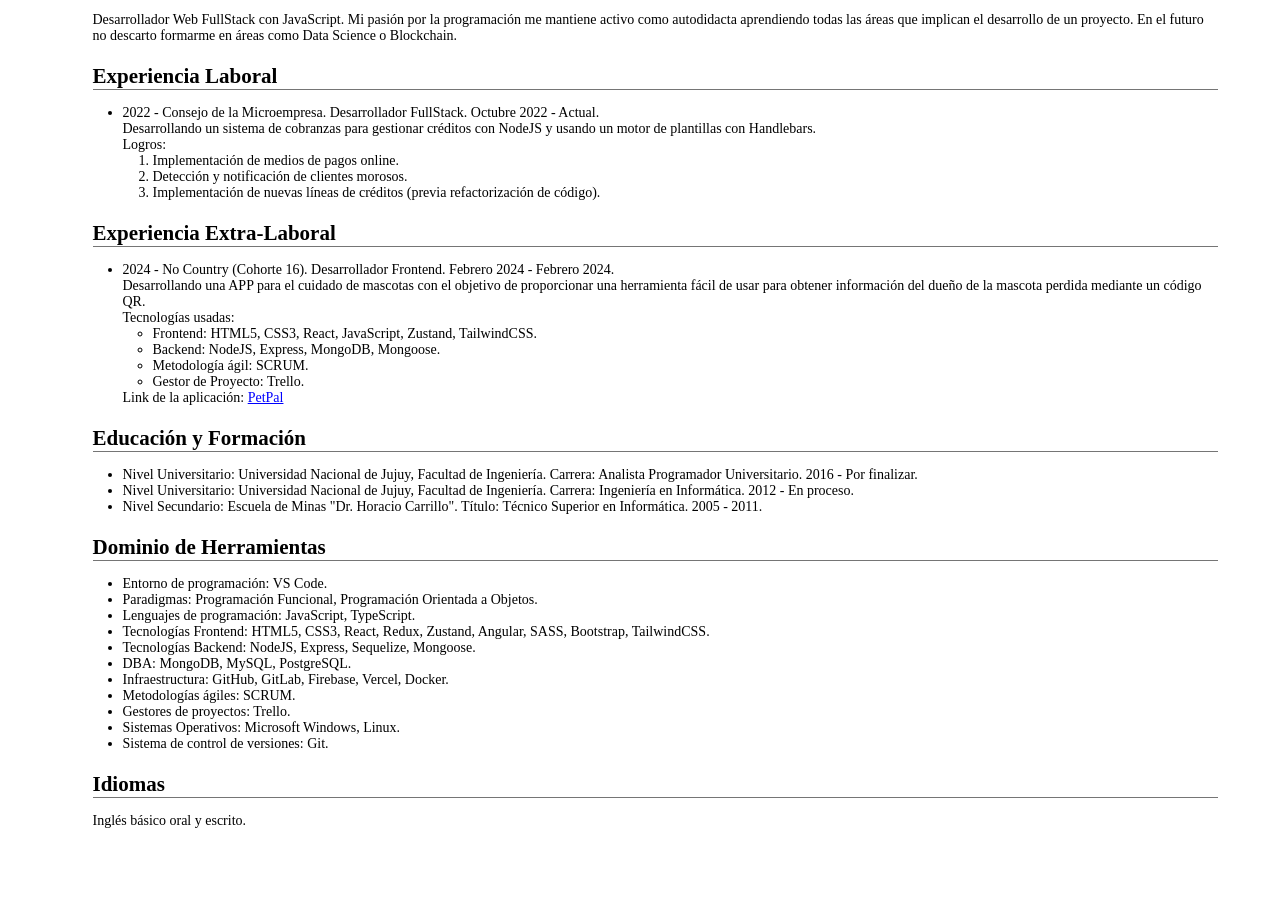
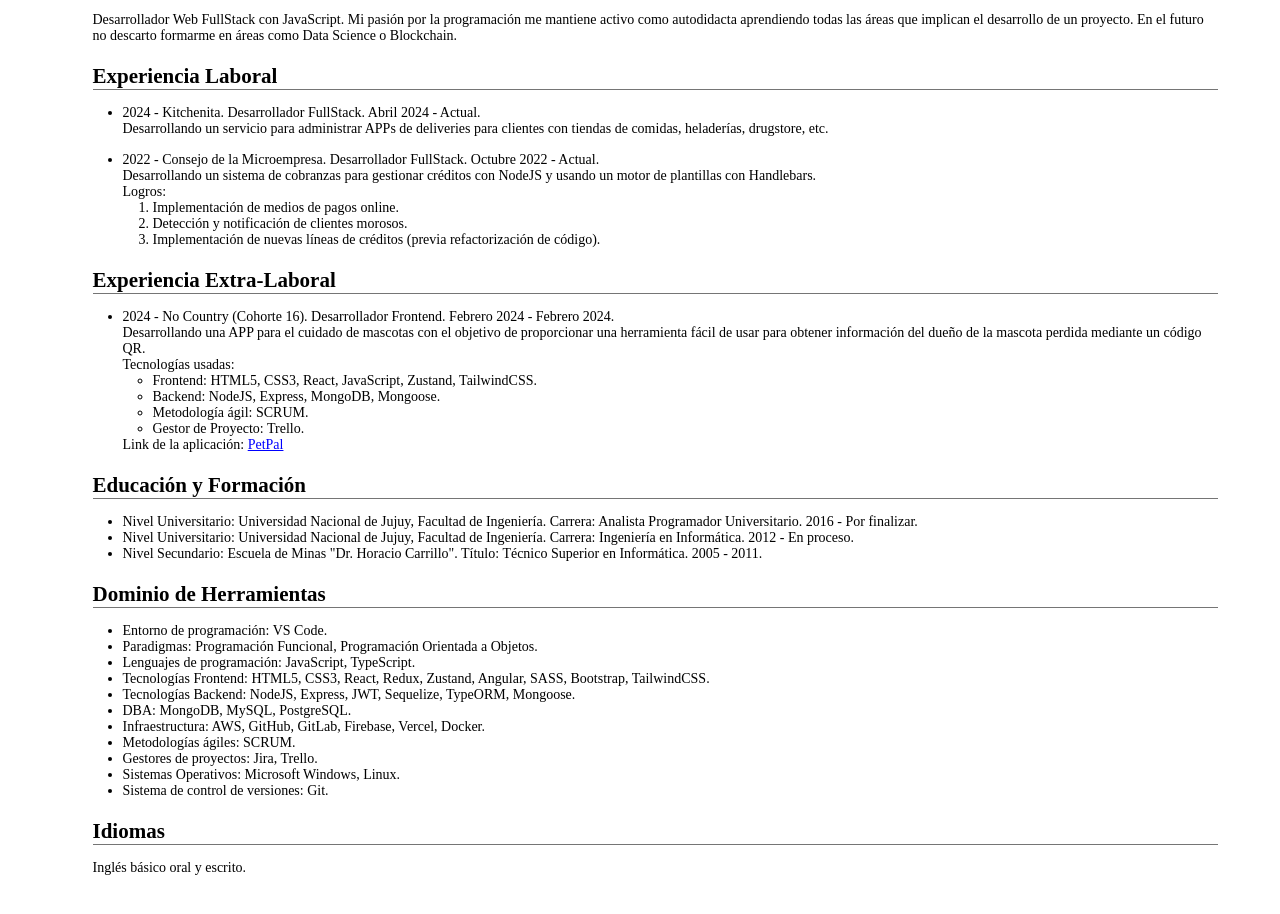
Before and after one commit to rolando22/mi_cv, a plain HTML site: page index.html in a window 1280 px wide. Shown: the part 296-1210 px from the top of the page. Drawn offline with Linux system fonts and the light colour scheme.

Commit message:
[UPDATE] Experiencia Laboral - Dominio de Herramientas

```diff
--- a/index.html
+++ b/index.html
@@ -50,6 +50,10 @@
         <section class="main__data">
             <h2  class="data__title">Experiencia Laboral</h2>
             <ul class="data__list">
+                <li>2024 - Kitchenita. Desarrollador FullStack. Abril 2024 - Actual.</li>
+                <p>Desarrollando un servicio para administrar APPs de deliveries para clientes con tiendas de comidas, heladerías, drugstore, etc.</p>
+            </ul>
+            <ul class="data__list">
                 <li>2022 - Consejo de la Microempresa. Desarrollador FullStack. Octubre 2022 - Actual.</li>
                 <p>Desarrollando un sistema de cobranzas para gestionar créditos con NodeJS y usando un motor de plantillas con Handlebars.</p>
                 <p>Logros:</p>
@@ -90,11 +94,11 @@
                 <li>Paradigmas: Programación Funcional, Programación Orientada a Objetos.</li>
                 <li>Lenguajes de programación: JavaScript, TypeScript.</li>
                 <li>Tecnologías Frontend: HTML5, CSS3, React, Redux, Zustand, Angular, SASS, Bootstrap, TailwindCSS.</li>
-                <li>Tecnologías Backend: NodeJS, Express, Sequelize, Mongoose.</li>
+                <li>Tecnologías Backend: NodeJS, Express, JWT, Sequelize, TypeORM, Mongoose.</li>
                 <li>DBA: MongoDB, MySQL, PostgreSQL.</li>
-                <li>Infraestructura: GitHub, GitLab, Firebase, Vercel, Docker.</li>
+                <li>Infraestructura: AWS, GitHub, GitLab, Firebase, Vercel, Docker.</li>
                 <li>Metodologías ágiles: SCRUM.</li>
-                <li>Gestores de proyectos: Trello.</li>
+                <li>Gestores de proyectos: Jira, Trello.</li>
                 <li>Sistemas Operativos: Microsoft Windows, Linux.</li>
                 <li>Sistema de control de versiones: Git.</li>
             </ul>
```
